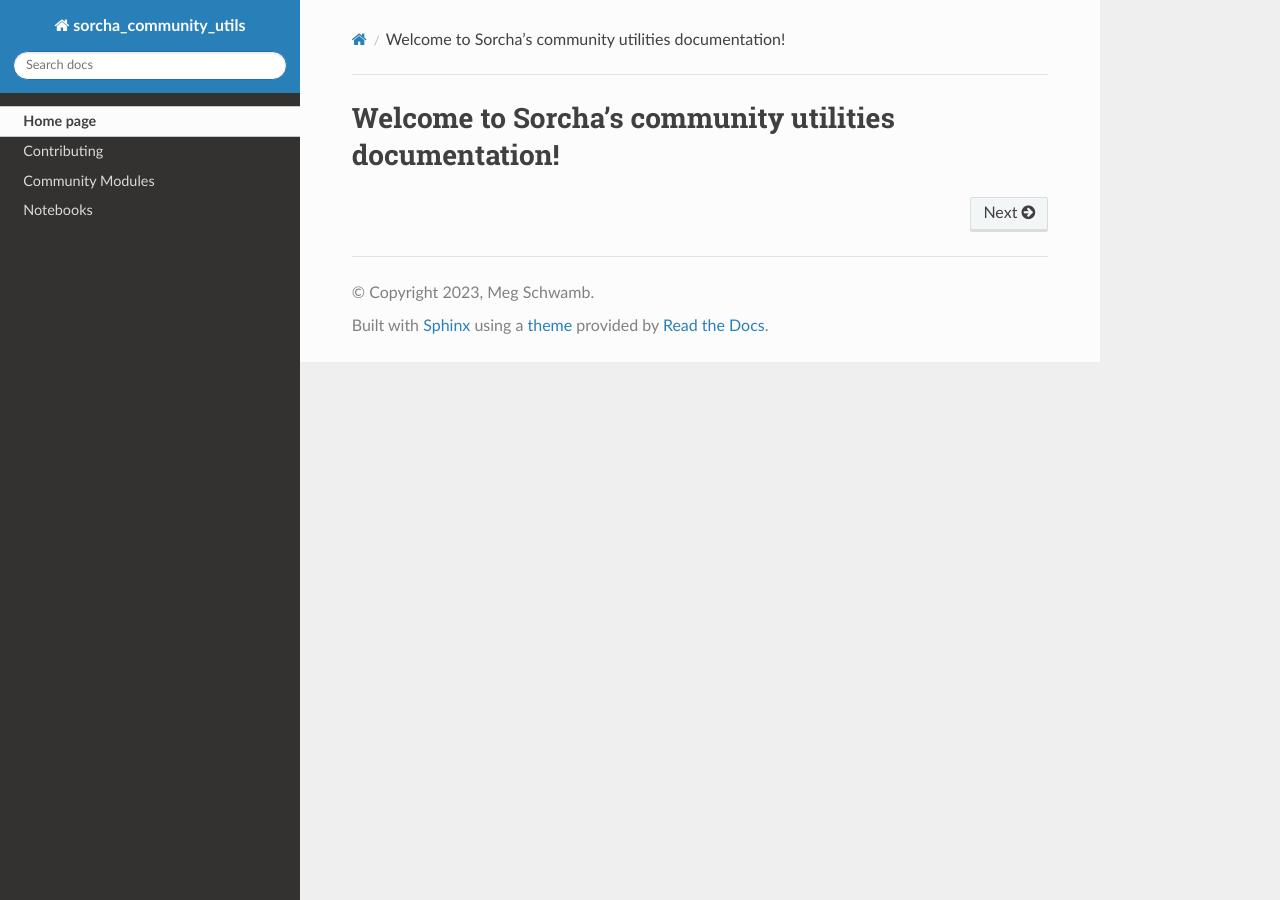
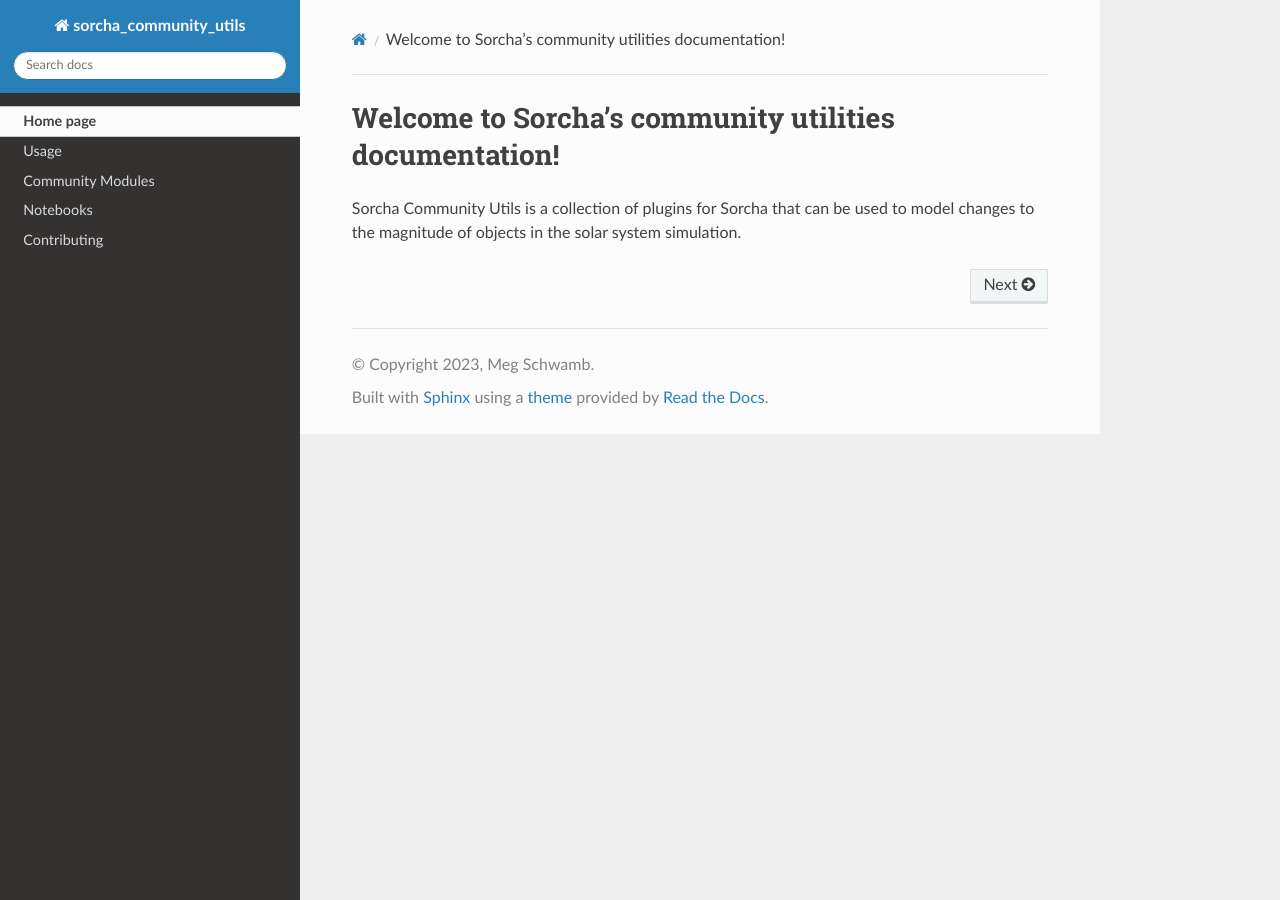
Before and after one commit to dirac-institute/sorcha_community_utils, a Sphinx documentation site: the page built from docs/index.rst, in a window 1280 px wide. Built offline with Sphinx 7.4.7 and the Read the Docs theme 2.0.0, drawn with Linux system fonts in a browser that asks for light colours; pages that are not in the unit, such as notebooks, are missing from menus; the version number could not be read and is left out.

Commit message:
Add documentation and __init__ files to make auto importing easier.

```diff
--- a/docs/index.rst
+++ b/docs/index.rst
@@ -1,17 +1,15 @@
-.. sinusoidal documentation main file.
-   You can adapt this file completely to your liking, but it should at least
-   contain the root `toctree` directive.
+Welcome to Sorcha's community utilities documentation!
+======================================================
 
-Welcome to Sorcha's community utilities documentation!
-========================================================================================
-
-
+Sorcha Community Utils is a collection of plugins for Sorcha that can be used to
+model changes to the magnitude of objects in the solar system simulation.
 
 .. toctree::
    :hidden:
 
    Home page <self>
-   Contributing <contributing>
+   Usage <usage>
    Community Modules <community_modules>
    Notebooks <notebooks>
+   Contributing <contributing>
    API Reference <autoapi/index>
--- /dev/null
+++ b/src/sorcha_community_utils/__init__.py
@@ -0,0 +1,4 @@
+__all__ = [
+    "activity",
+    "lightcurve",
+]
```
Also changed, not shown: docs/usage.rst (added, +20 -0 lines), docs/notebooks/lightcurve/sinusoidal/sinusoidal_example.ipynb, 5 other files.
